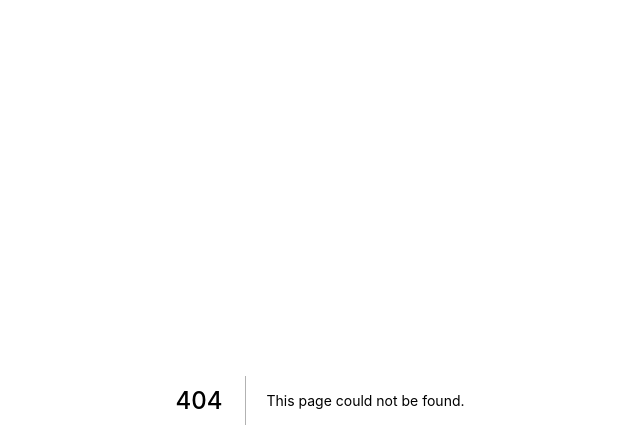
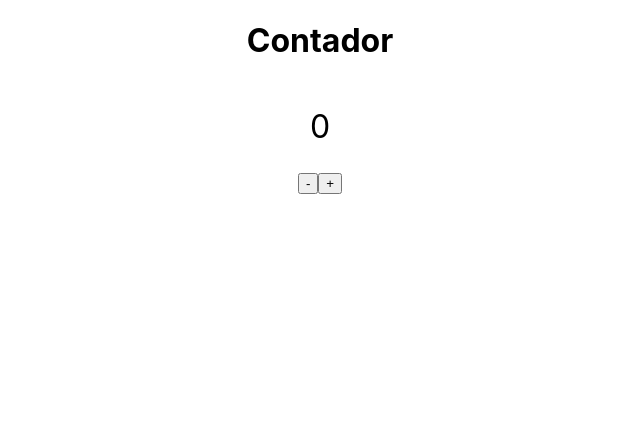
Before and after one commit to renatotnk/curso-nextjs, a Next.js app in the folder exercicios/: page /estado/contador in a window 1280 px wide. Before the commit this address had no page. Shown: the top 448 px of the page, without its empty margins (320-960 px from the left). Built offline with nearby package versions, Linux system fonts and the light colour scheme.

Commit message:
Counter exercise

```diff
--- /dev/null
+++ b/exercicios/components/ContadorDisplay.jsx
@@ -0,0 +1,18 @@
+export default function ContadorDisplay(props) {
+    return(
+        <div style= {{
+            display: "flex",
+            justifyContent: "center",
+            alignItems: "center",
+            height: "50px",
+            width: "50px",
+            borderRadius: "25px",
+            backgroundColor: "#fff",
+            color: "#000",
+            fontSize: "2rem",
+            margin: "20px"
+        }}>
+            {props.value}
+        </div>
+    )
+}
--- /dev/null
+++ b/exercicios/pages/estado/contador.jsx
@@ -0,0 +1,25 @@
+import { useState } from "react"
+import ContadorDisplay from "../../components/ContadorDisplay";
+
+export default function contador() {
+    const [value = 0, setValue] = useState(0);
+
+    const decrementar = () => setValue(value - 1)
+    const incrementar = () => setValue(value + 1)
+
+    return(
+        <div style={{
+            display: "flex",
+            flexDirection: "column",
+            justifyContent: "center",
+            alignItems: "center",
+        }}>
+            <h1>Contador</h1>
+            <ContadorDisplay value={value}/>
+            <div>
+                <button onClick={decrementar}>-</button>
+                <button onClick={incrementar}>+</button>
+            </div>
+        </div>
+    )
+}
```
